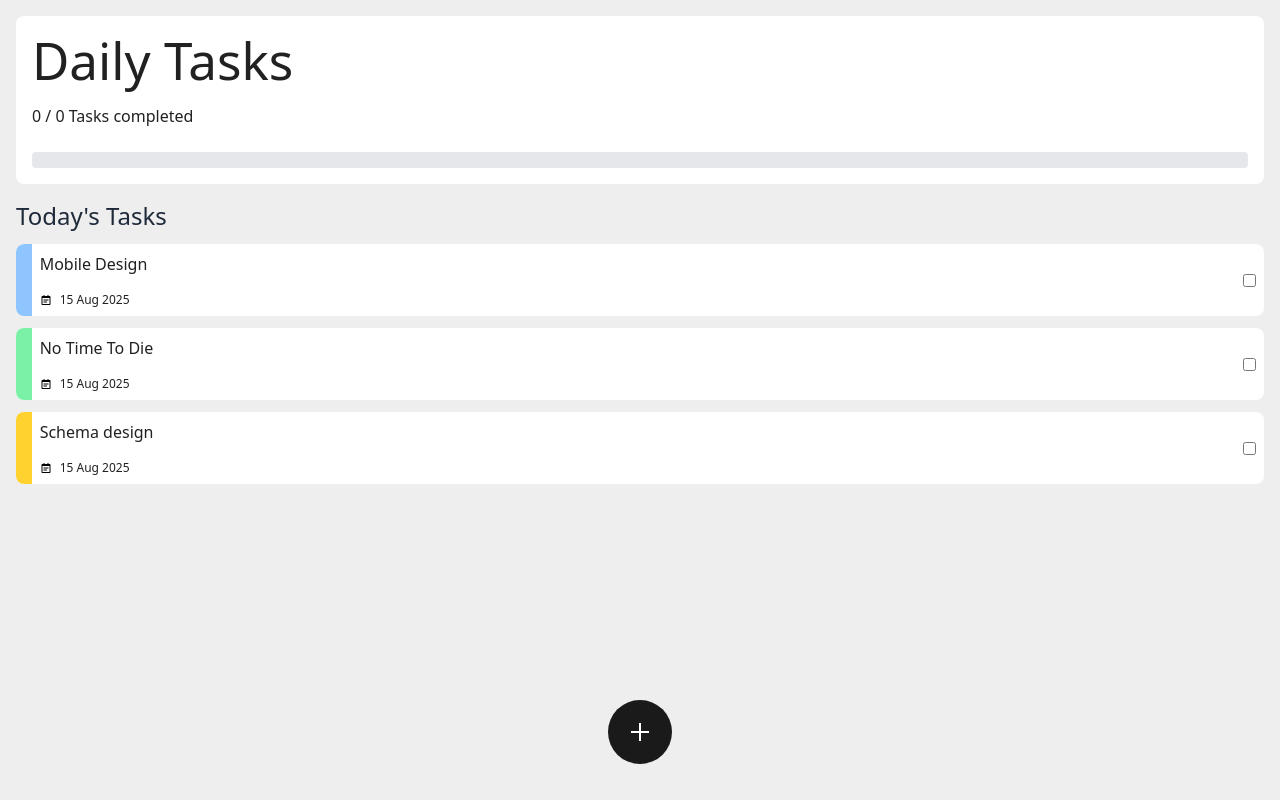
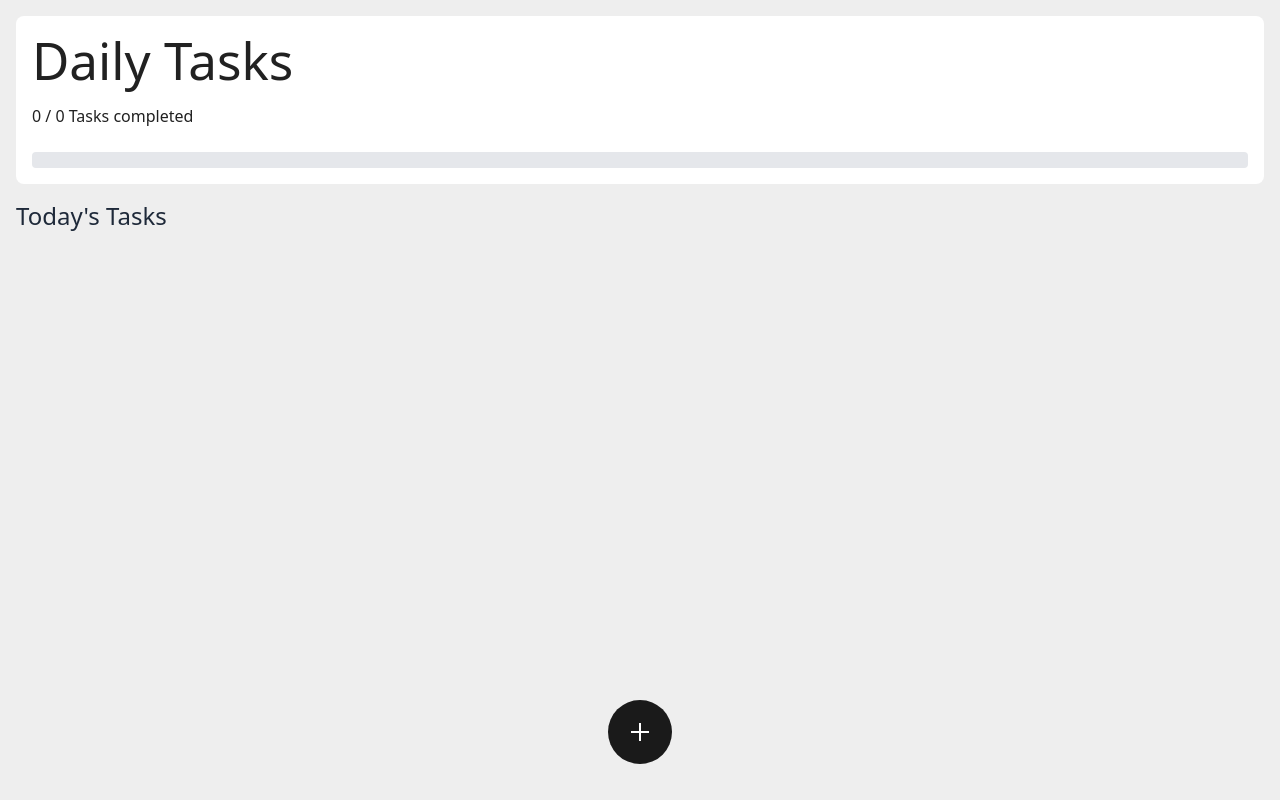
Before and after one commit to Prateek1789/Todo-App, a React (Vite) app: page / in a window 1280 px wide. Built offline with nearby package versions, Linux system fonts and the light colour scheme.

Commit message:
Added todo context

```diff
--- a/src/components/TaskArea.jsx
+++ b/src/components/TaskArea.jsx
@@ -1,30 +1,9 @@
+import { useContext } from "react";
+import { TodoContext } from "../context/todoContext";
 import Todo from "./Todo"
 
 const TaskContainer = () => {
-    // Demo Todos
-     const todos = [
-        {
-            id: 'naalsls',
-            title: 'Mobile Design',
-            date: '15 Aug 2025',
-            priority: 'medium',
-            isCompleted: false
-        },
-        {
-            id: 'naalsls',
-            title: 'No Time To Die',
-            date: '15 Aug 2025',
-            priority: 'low',
-            isCompleted: false
-        },
-        {
-            id: 'naalsls',
-            title: 'Schema design',
-            date: '15 Aug 2025',
-            priority: 'high',
-            isCompleted: false
-        }
-    ]
+    const { todos } = useContext(TodoContext);
 
     return (
         <main className='w-full rounded-lg flex flex-col gap-3'>
```
